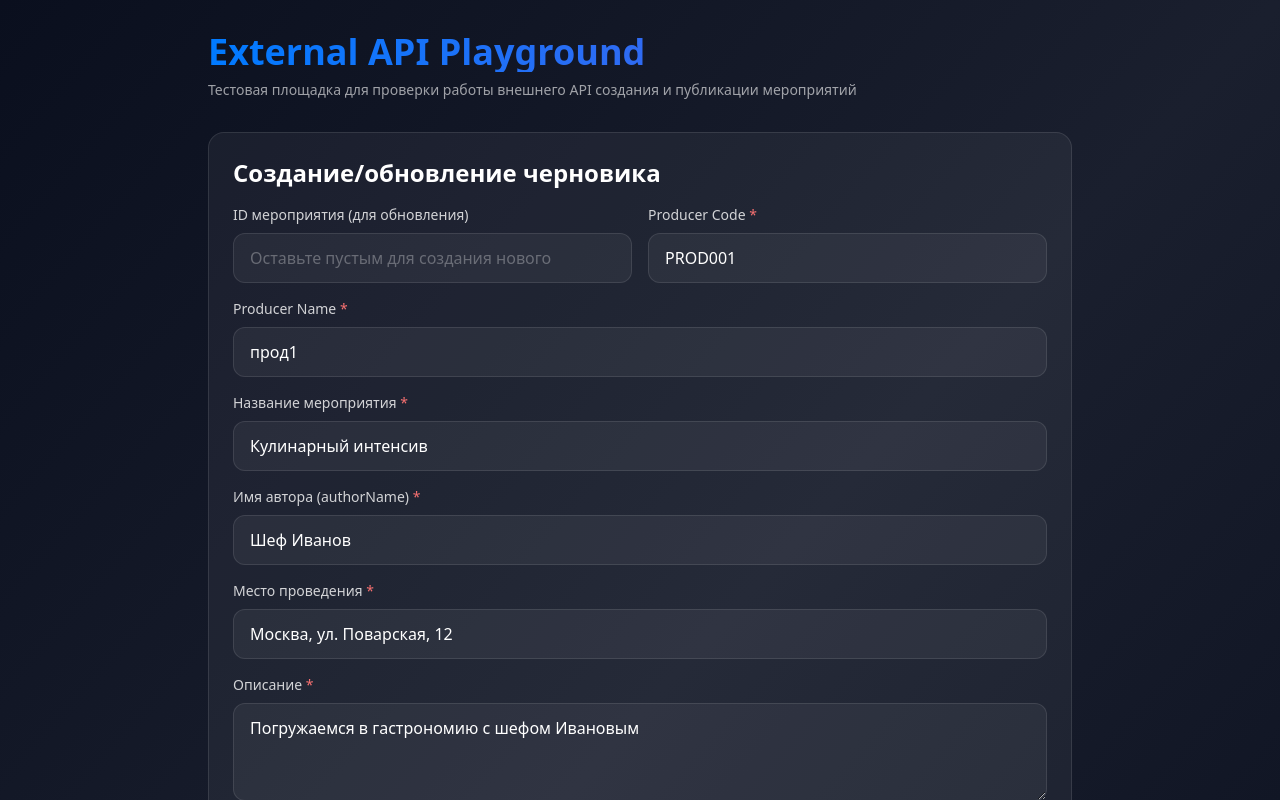
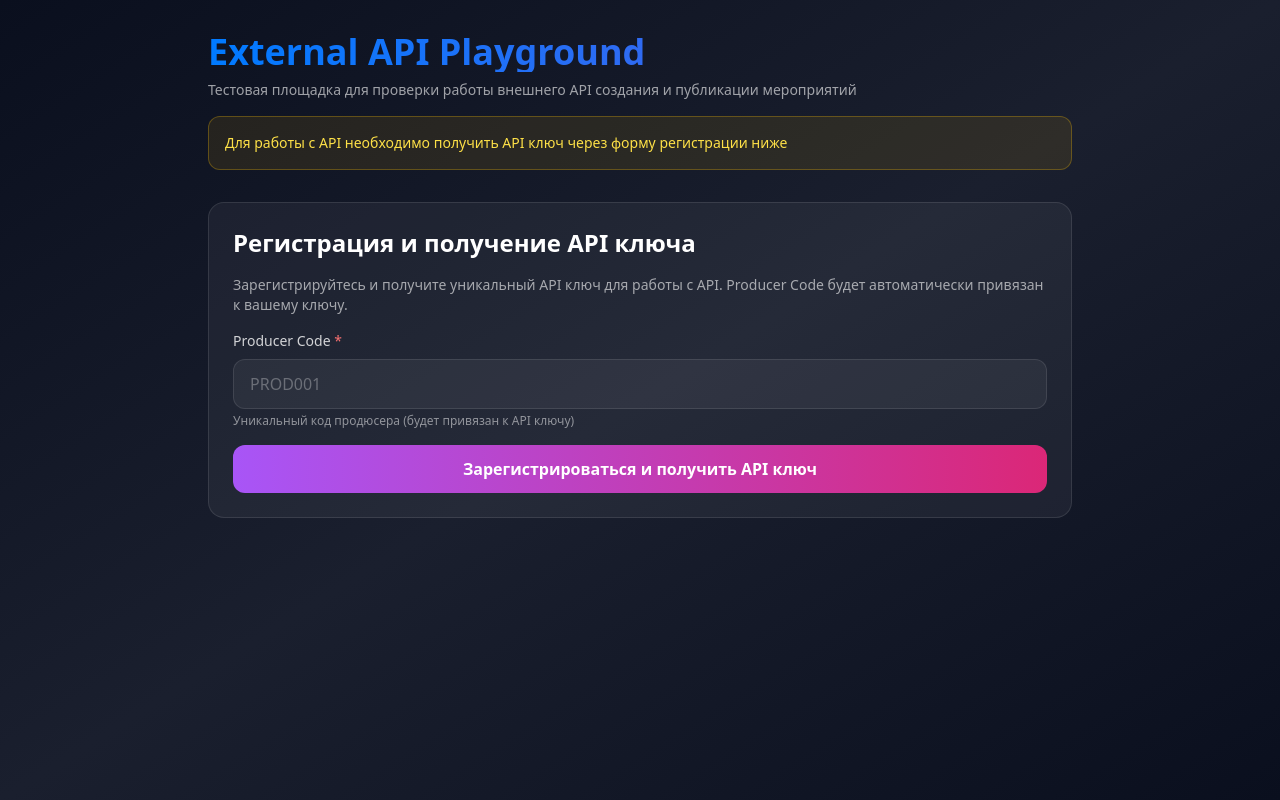
Before and after one commit to TaisyaFreelanse/external-demo, a Nuxt app: page / in a window 1280 px wide. Shown: the top 800 px of the page. Built offline with nearby package versions, Linux system fonts and the light colour scheme.

Commit message:
Implement API key management and registration form in index.vue; add functionality for copying and clearing API key, and update event submission logic to require API key.

```diff
--- a/pages/index.vue
+++ b/pages/index.vue
@@ -9,14 +9,88 @@
         <p class="text-white/60 text-sm mb-4">
           Тестовая площадка для проверки работы внешнего API создания и публикации мероприятий
         </p>
+
+        <!-- API Key Info -->
+        <div v-if="apiKey" class="bg-green-500/10 border border-green-500/30 rounded-xl p-4 mb-4">
+          <div class="flex items-center justify-between">
+            <div class="flex-1">
+              <p class="text-green-300 text-sm font-medium mb-1">API ключ активен</p>
+              <p class="text-green-200/70 text-xs font-mono break-all">{{ apiKey }}</p>
+            </div>
+            <button
+              @click="copyApiKey"
+              class="ml-4 px-3 py-2 bg-green-500/20 hover:bg-green-500/30 rounded-lg text-green-300 text-sm transition-colors"
+            >
+              {{ copied ? 'Скопировано!' : 'Копировать' }}
+            </button>
+            <button
+              @click="clearApiKey"
+              class="ml-2 px-3 py-2 bg-red-500/20 hover:bg-red-500/30 rounded-lg text-red-300 text-sm transition-colors"
+            >
+              Очистить
+            </button>
+          </div>
+        </div>
+
+        <div v-else class="bg-yellow-500/10 border border-yellow-500/30 rounded-xl p-4 mb-4">
+          <p class="text-yellow-300 text-sm">
+            Для работы с API необходимо получить API ключ через форму регистрации ниже
+          </p>
+        </div>
+      </div>
+
+      <!-- Форма регистрации -->
+      <div class="bg-white/5 border border-white/10 rounded-2xl p-6 mb-6">
+        <h2 class="text-2xl font-semibold mb-4">Регистрация и получение API ключа</h2>
+        <p class="text-white/60 text-sm mb-4">
+          Зарегистрируйтесь и получите уникальный API ключ для работы с API. Producer Code будет автоматически привязан к вашему ключу.
+        </p>
+
+        <form @submit.prevent="register" class="space-y-4">
+          <div>
+            <label class="block text-sm font-medium text-white/80 mb-2">
+              Producer Code <span class="text-red-400">*</span>
+            </label>
+            <input
+              v-model="registerForm.producerCode"
+              type="text"
+              required
+              placeholder="PROD001"
+              class="w-full bg-white/5 border border-white/10 rounded-xl px-4 py-3 text-white placeholder-white/30 focus:border-[#007AFF] focus:ring-2 focus:ring-[#007AFF]/20 outline-none transition-all"
+            >
+            <p class="text-xs text-white/50 mt-1">Уникальный код продюсера (будет привязан к API ключу)</p>
+          </div>
+
+          <button
+            type="submit"
+            :disabled="isRegistering"
+            class="w-full bg-gradient-to-r from-purple-500 to-pink-600 text-white font-semibold py-3 px-6 rounded-xl hover:opacity-90 transition-opacity disabled:opacity-50 disabled:cursor-not-allowed"
+          >
+            {{ isRegistering ? 'Регистрация...' : 'Зарегистрироваться и получить API ключ' }}
+          </button>
+        </form>
+
+        <div v-if="registerResponse" class="mt-4 bg-green-500/10 border border-green-500/30 rounded-xl p-4">
+          <p class="text-green-300 text-sm font-medium mb-2">Регистрация успешна!</p>
+          <p class="text-green-200/70 text-xs mb-2">Ваш API ключ (сохранен автоматически):</p>
+          <pre class="text-green-200 text-xs font-mono break-all bg-black/30 p-2 rounded">{{ registerResponse.apiKey }}</pre>
+        </div>
+
+        <div v-if="registerError" class="mt-4 bg-red-500/20 border border-red-500/50 rounded-xl p-4">
+          <p class="text-red-300 text-sm font-medium mb-2">Ошибка регистрации</p>
+          <ul class="space-y-1">
+            <li v-for="(errorMessage, index) in formattedRegisterErrors" :key="index" class="text-red-300 text-xs">
+              {{ errorMessage }}
+            </li>
+          </ul>
+        </div>
       </div>
 
       <!-- Форма создания/обновления -->
-      <div class="bg-white/5 border border-white/10 rounded-2xl p-6 mb-6">
+      <div v-if="apiKey" class="bg-white/5 border border-white/10 rounded-2xl p-6 mb-6">
         <h2 class="text-2xl font-semibold mb-4">Создание/обновление черновика</h2>
 
         <form @submit.prevent="submitEvent" class="space-y-4">
-          <div class="grid grid-cols-1 md:grid-cols-2 gap-4">
           <div>
             <label class="block text-sm font-medium text-white/80 mb-2">
               ID мероприятия (для обновления)
@@ -31,20 +105,6 @@
 
           <div>
             <label class="block text-sm font-medium text-white/80 mb-2">
-                Producer Code <span class="text-red-400">*</span>
-              </label>
-              <input
-                v-model="formData.producerCode"
-                type="text"
-                required
-                placeholder="PROD001"
-                class="w-full bg-white/5 border border-white/10 rounded-xl px-4 py-3 text-white placeholder-white/30 focus:border-[#007AFF] focus:ring-2 focus:ring-[#007AFF]/20 outline-none transition-all"
-              >
-            </div>
-          </div>
-
-          <div>
-            <label class="block text-sm font-medium text-white/80 mb-2">
               Producer Name <span class="text-red-400">*</span>
             </label>
             <input
@@ -54,6 +114,7 @@
               placeholder="прод1"
               class="w-full bg-white/5 border border-white/10 rounded-xl px-4 py-3 text-white placeholder-white/30 focus:border-[#007AFF] focus:ring-2 focus:ring-[#007AFF]/20 outline-none transition-all"
             >
+            <p class="text-xs text-white/50 mt-1">Отображаемое имя продюсера (будет видно пользователям)</p>
           </div>
 
           <div>
@@ -244,11 +305,10 @@
       </div>
 
       <!-- Форма публикации -->
-      <div v-if="lastEventId" class="bg-white/5 border border-white/10 rounded-2xl p-6 mb-6">
+      <div v-if="apiKey && lastEventId" class="bg-white/5 border border-white/10 rounded-2xl p-6 mb-6">
         <h2 class="text-2xl font-semibold mb-4">Публикация черновика</h2>
 
         <form @submit.prevent="publishEvent" class="space-y-4">
-          <div class="grid grid-cols-1 md:grid-cols-2 gap-4">
           <div>
             <label class="block text-sm font-medium text-white/80 mb-2">
               ID мероприятия <span class="text-red-400">*</span>
@@ -260,20 +320,6 @@
               :placeholder="lastEventId"
               class="w-full bg-white/5 border border-white/10 rounded-xl px-4 py-3 text-white placeholder-white/30 focus:border-[#007AFF] focus:ring-2 focus:ring-[#007AFF]/20 outline-none transition-all"
             >
-            </div>
-
-            <div>
-              <label class="block text-sm font-medium text-white/80 mb-2">
-                Producer Code <span class="text-red-400">*</span>
-              </label>
-              <input
-                v-model="publishForm.producerCode"
-                type="text"
-                required
-                :placeholder="formData.producerCode"
-                class="w-full bg-white/5 border border-white/10 rounded-xl px-4 py-3 text-white placeholder-white/30 focus:border-[#007AFF] focus:ring-2 focus:ring-[#007AFF]/20 outline-none transition-all"
-              >
-            </div>
           </div>
 
           <button
@@ -311,61 +357,18 @@ import { ref, onMounted, computed } from 'vue'
 const config = useRuntimeConfig()
 const apiBaseUrl = config.public.apiBaseUrl
 
-const formData = ref({
-  id: '',
-  title: 'Кулинарный интенсив',
-  authorName: 'Шеф Иванов',
-  location: 'Москва, ул. Поварская, 12',
-  seatLimit: 12,
-  pricePerSeat: 7500,
-  description: 'Погружаемся в гастрономию с шефом Ивановым',
-  timezone: 'Europe/Moscow',
-  producerCode: 'PROD001',
-  producerName: 'прод1',
-  createdAtClient: '',
-  startApplicationsAt: '',
-  endApplicationsAt: '',
-  startContractsAt: '',
-  startAt: '',
-  endAt: ''
-})
+// API Key management
+const apiKey = ref<string>('')
+const copied = ref(false)
 
-const publishForm = ref({
-  id: '',
-  producerCode: ''
-})
-
-const lastEventId = ref('')
-const response = ref<any>(null)
-const error = ref<any>(null)
-const isSubmitting = ref(false)
-const isPublishing = ref(false)
-
-// Форматирование ошибок для отображения
-const formattedErrors = computed(() => {
-  if (!error.value) return []
-
-  // Если есть массив errors, извлекаем сообщения
-  if (error.value.errors && Array.isArray(error.value.errors)) {
-    return error.value.errors.map((err: any) => err.message || err)
+// Загрузка API ключа из localStorage при монтировании
+onMounted(() => {
+  const stored = localStorage.getItem('external_api_key')
+  if (stored) {
+    apiKey.value = stored
   }
 
-  // Если есть простое сообщение
-  if (error.value.message) {
-    return [error.value.message]
-  }
-
-  // Если это строка
-  if (typeof error.value === 'string') {
-    return [error.value]
-  }
-
-  // В остальных случаях возвращаем общее сообщение
-  return ['Произошла ошибка при обработке запроса']
-})
-
   // Установка значений по умолчанию для дат
-onMounted(() => {
   const now = new Date()
   const tomorrow = new Date(now)
   tomorrow.setDate(tomorrow.getDate() + 1)
@@ -391,32 +394,180 @@ onMounted(() => {
   formData.value.endAt = formatLocal(twoWeeks)
 })
 
+// Сохранение API ключа
+const saveApiKey = (key: string) => {
+  apiKey.value = key
+  localStorage.setItem('external_api_key', key)
+}
+
+// Очистка API ключа
+const clearApiKey = () => {
+  apiKey.value = ''
+  localStorage.removeItem('external_api_key')
+  response.value = null
+  error.value = null
+  lastEventId.value = ''
+}
+
+// Копирование API ключа
+const copyApiKey = async () => {
+  if (apiKey.value) {
+    try {
+      await navigator.clipboard.writeText(apiKey.value)
+      copied.value = true
+      setTimeout(() => {
+        copied.value = false
+      }, 2000)
+    } catch (err) {
+      console.error('Failed to copy:', err)
+    }
+  }
+}
+
+// Форма регистрации
+const registerForm = ref({
+  producerCode: ''
+})
+
+const isRegistering = ref(false)
+const registerResponse = ref<any>(null)
+const registerError = ref<any>(null)
+
+const formattedRegisterErrors = computed(() => {
+  if (!registerError.value) return []
+
+  if (registerError.value.errors && Array.isArray(registerError.value.errors)) {
+    return registerError.value.errors.map((err: any) => err.message || err)
+  }
+
+  if (registerError.value.message) {
+    return [registerError.value.message]
+  }
+
+  if (typeof registerError.value === 'string') {
+    return [registerError.value]
+  }
+
+  return ['Произошла ошибка при регистрации']
+})
+
+const register = async () => {
+  isRegistering.value = true
+  registerError.value = null
+  registerResponse.value = null
+
+  try {
+    const res = await fetch(`${apiBaseUrl}/api/external/register`, {
+      method: 'POST',
+      headers: {
+        'Content-Type': 'application/json'
+      },
+      body: JSON.stringify(registerForm.value)
+    })
+
+    const data = await res.json()
+
+    if (res.ok && data.success) {
+      registerResponse.value = data
+      if (data.data?.apiKey) {
+        saveApiKey(data.data.apiKey)
+      }
+    } else {
+      registerError.value = data
+    }
+  } catch (err: any) {
+    registerError.value = { message: err.message || 'Неизвестная ошибка' }
+  } finally {
+    isRegistering.value = false
+  }
+}
+
+// Форма создания события
+const formData = ref({
+  id: '',
+  title: 'Кулинарный интенсив',
+  authorName: 'Шеф Иванов',
+  location: 'Москва, ул. Поварская, 12',
+  seatLimit: 12,
+  pricePerSeat: 7500,
+  description: 'Погружаемся в гастрономию с шефом Ивановым',
+  timezone: 'Europe/Moscow',
+  producerName: 'прод1',
+  createdAtClient: '',
+  startApplicationsAt: '',
+  endApplicationsAt: '',
+  startContractsAt: '',
+  startAt: '',
+  endAt: ''
+})
+
+const publishForm = ref({
+  id: ''
+})
+
+const lastEventId = ref('')
+const response = ref<any>(null)
+const error = ref<any>(null)
+const isSubmitting = ref(false)
+const isPublishing = ref(false)
+
+// Форматирование ошибок для отображения
+const formattedErrors = computed(() => {
+  if (!error.value) return []
+
+  if (error.value.errors && Array.isArray(error.value.errors)) {
+    return error.value.errors.map((err: any) => err.message || err)
+  }
+
+  if (error.value.message) {
+    return [error.value.message]
+  }
+
+  if (typeof error.value === 'string') {
+    return [error.value]
+  }
+
+  return ['Произошла ошибка при обработке запроса']
+})
+
 // Преобразование локальной даты в ISO строку с учетом timezone
 const toISOString = (localDateTime: string, timezone: string): string => {
   if (!localDateTime) return ''
 
-  // Создаем дату из локального формата (YYYY-MM-DDTHH:mm)
   const [datePart, timePart] = localDateTime.split('T')
   const [year, month, day] = datePart.split('-').map(Number)
   const [hours, minutes] = timePart.split(':').map(Number)
 
-  // Создаем строку в формате ISO с указанием timezone
-  // Используем временную зону для создания правильной даты
   const dateStr = `${year}-${String(month).padStart(2, '0')}-${String(day).padStart(2, '0')}T${String(hours).padStart(2, '0')}:${String(minutes).padStart(2, '0')}:00`
 
-  // Для упрощения используем локальное время и добавляем смещение
-  // В реальном приложении нужно использовать библиотеку для работы с timezone
   const date = new Date(dateStr)
   return date.toISOString()
 }
 
+// Получение заголовков с API ключом
+const getHeaders = () => {
+  const headers: Record<string, string> = {
+    'Content-Type': 'application/json'
+  }
+
+  if (apiKey.value) {
+    headers['Authorization'] = `Bearer ${apiKey.value}`
+  }
+
+  return headers
+}
+
 const submitEvent = async () => {
+  if (!apiKey.value) {
+    error.value = { message: 'API ключ не установлен. Пожалуйста, зарегистрируйтесь и получите API ключ.' }
+    return
+  }
+
   isSubmitting.value = true
   error.value = null
   response.value = null
 
   try {
-    // Преобразуем даты в ISO формат
     const payload = {
       ...formData.value,
       id: formData.value.id || undefined,
@@ -430,9 +581,7 @@ const submitEvent = async () => {
 
     const res = await fetch(`${apiBaseUrl}/api/external/events`, {
       method: 'POST',
-      headers: {
-        'Content-Type': 'application/json'
-      },
+      headers: getHeaders(),
       body: JSON.stringify(payload)
     })
 
@@ -442,7 +591,6 @@ const submitEvent = async () => {
       response.value = data
       lastEventId.value = data.data.id
       publishForm.value.id = data.data.id
-      publishForm.value.producerCode = formData.value.producerCode
     } else {
       error.value = data
     }
@@ -454,6 +602,11 @@ const submitEvent = async () => {
 }
 
 const publishEvent = async () => {
+  if (!apiKey.value) {
+    error.value = { message: 'API ключ не установлен. Пожалуйста, зарегистрируйтесь и получите API ключ.' }
+    return
+  }
+
   isPublishing.value = true
   error.value = null
   response.value = null
@@ -461,9 +614,7 @@ const publishEvent = async () => {
   try {
     const res = await fetch(`${apiBaseUrl}/api/external/events/publish`, {
       method: 'POST',
-      headers: {
-        'Content-Type': 'application/json'
-      },
+      headers: getHeaders(),
       body: JSON.stringify(publishForm.value)
     })
 
```
Lines whose indentation alone changed are shown as unchanged.
